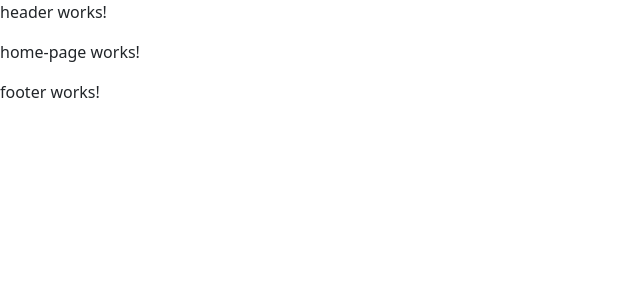
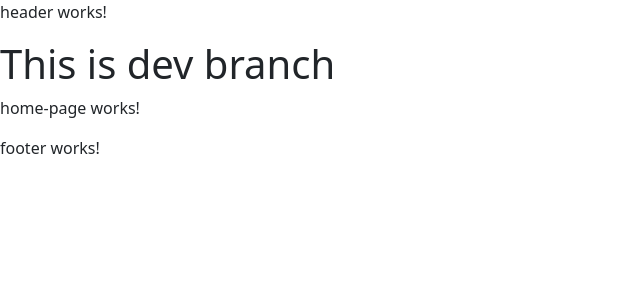
Before and after one commit to Playground0/BrownSurveyFE, an Angular app: page / in a window 1280 px wide. Shown: the top 300 px of the page, without its empty margins (0-640 px from the left). Built offline with nearby package versions, Linux system fonts and the light colour scheme.

Commit message:
check vercel deployment for dev branch

```diff
--- a/src/app/app.component.html
+++ b/src/app/app.component.html
@@ -1,3 +1,4 @@
 <app-header></app-header>
+<h1>This is dev branch</h1>
 <router-outlet></router-outlet>
 <app-footer></app-footer>
```
